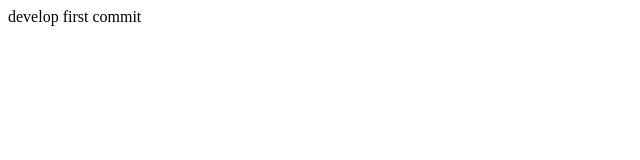
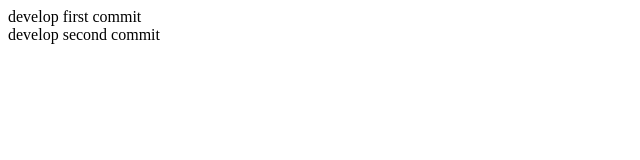
Before and after one commit to AlexKyrdyukov/storybookTest, a plain HTML site: page index.html in a window 1280 px wide. Shown: the whole page, without its empty margins (0-640 px from the left). Drawn offline with Linux system fonts and the light colour scheme.

Commit message:
develop second commit

```diff
--- a/index.html
+++ b/index.html
@@ -9,6 +9,10 @@
 <div>
   develop first commit
 </div>
+
+<div>
+  develop second commit
+</div>
 <body>
 
 </body>
```
